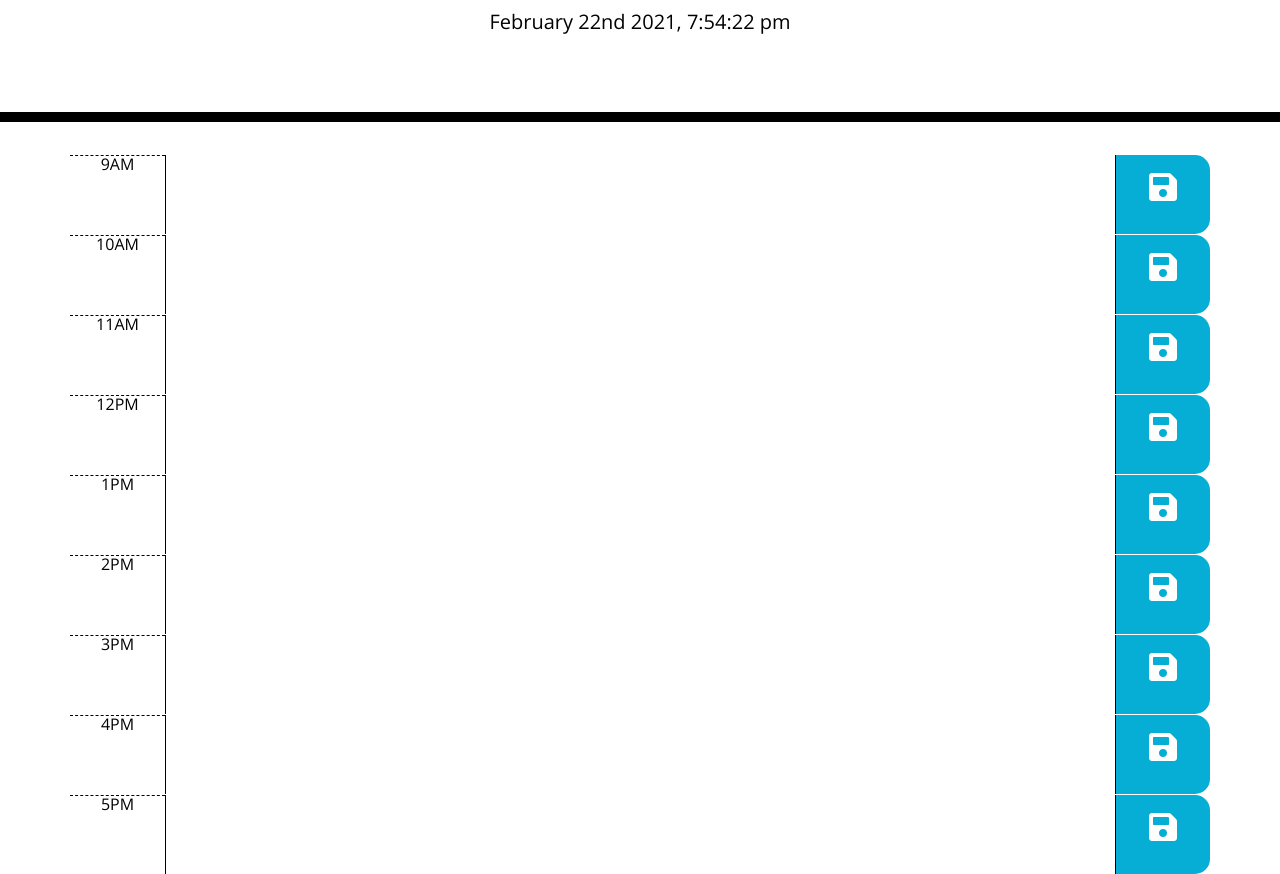
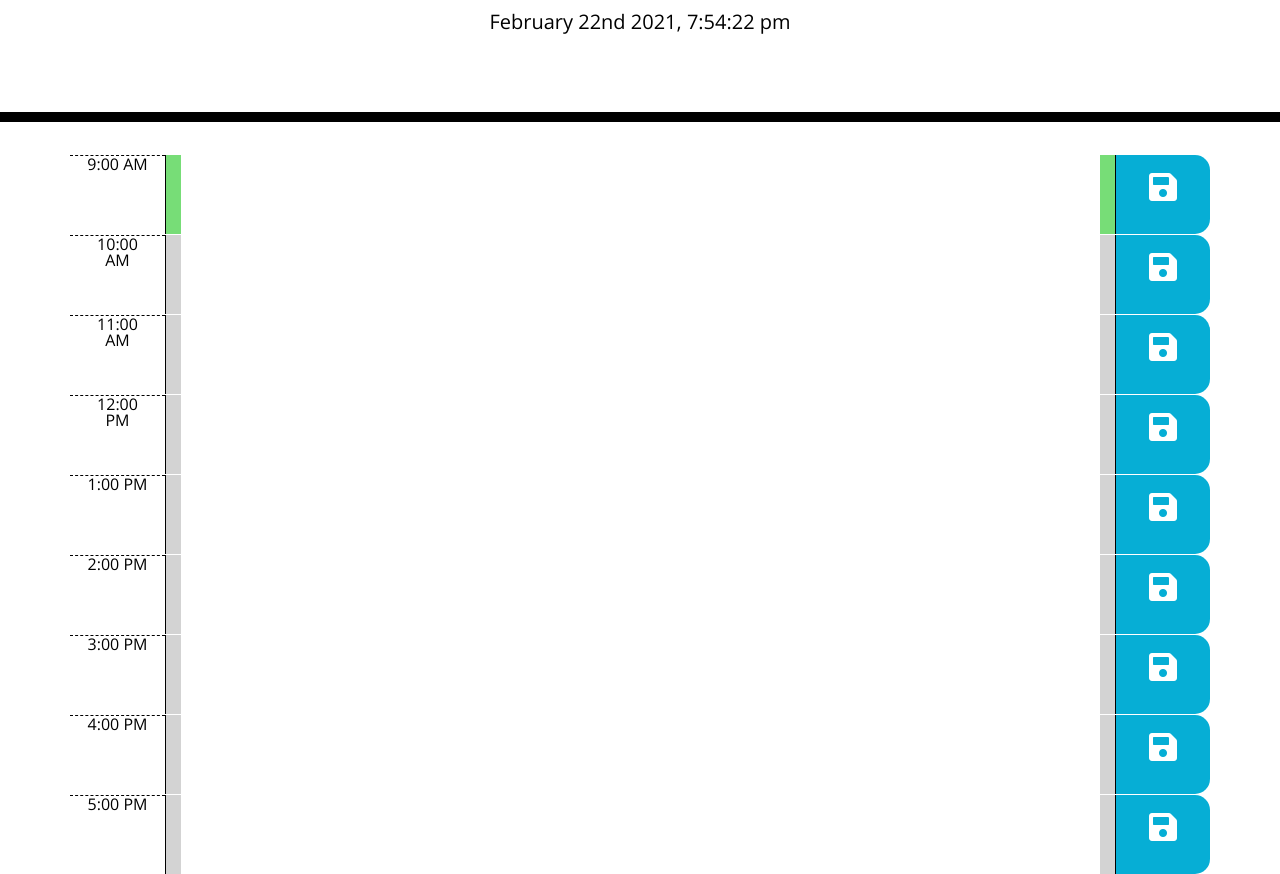
Before and after one commit to bHutchingson/day-planner, a plain HTML site: page index.html in a window 1280 px wide. Shown: the part 182-1056 px from the top of the page. Drawn offline with nearby package versions, Linux system fonts and the light colour scheme.

Commit message:
added time function to calculate whether a current time has passed yet

```diff
--- a/Assets/script/script.js
+++ b/Assets/script/script.js
@@ -1,7 +1,149 @@
 var currentDay = $('#currentDay');
+
+var currentTime = moment().startOf('hour').format('LT');
+var beforeTime = moment().startOf('day').add(0, 'hours');
+
+
 
 //adds timer and counts to the second
 var timeInterval = setInterval(function() {
+    timeBetween();
     var time = moment().format('MMMM Do YYYY, h:mm:ss a');
     currentDay.text(time);
 },1000);
+
+
+var time9 = $('#time9');
+var nineAm = beforeTime.add(9, 'hour').format('LT');
+$('#nineAm').text(nineAm);
+
+
+var time10 = $('#time10');
+var tenAm = beforeTime.add(1, 'hour').format('LT');
+$('#tenAm').text(tenAm);
+
+
+var time11 = $('#time11');
+var elevenAm = beforeTime.add(1, 'hour').format('LT');
+$('#elevenAm').text(elevenAm);
+
+
+var time12 = $('#time12');
+var twelvePm = beforeTime.add(1, 'hour').format('LT');
+$('#twelvePm').text(twelvePm);
+
+
+var time1 = $('#time1');
+var onePm = beforeTime.add(1, 'hour').format('LT');
+$('#onePm').text(onePm);
+
+
+var time2 = $('#time2');
+var twoPm = beforeTime.add(1, 'hour').format('LT');
+$('#twoPm').text(twoPm);
+
+
+var time3 = $('#time3');
+var threePm = beforeTime.add(1, 'hour').format('LT');
+$('#threePm').text(threePm);
+
+
+var time4 = $('#time4');
+var fourPm = beforeTime.add(1, 'hour').format('LT');
+$('#fourPm').text(fourPm);
+
+
+var time5 = $('#time5');
+var fivePm = beforeTime.add(1, 'hour').format('LT');
+$('#fivePm').text(fivePm);
+
+function timeBetween() {
+
+    // 9 am
+    if (nineAm === currentTime) {
+        time9.addClass('present');
+    } else if (nineAm < currentTime) {
+        time9.addClass('past');
+    } else {
+        time9.addClass('future');
+    };
+
+    // 10 am
+    if (tenAm === currentTime) {
+        time10.addClass('present');
+    } else if (tenAm < currentTime) {
+        time10.addClass('past');
+    } else {
+        time10.addClass('future');
+    };
+
+    // 11 am
+    if (elevenAm === currentTime) {
+        time11.addClass('present');
+    } else if (elevenAm < currentTime) {
+        time11.addClass('past');
+    } else {
+        time11.addClass('future');
+    };
+
+    // 12 pm
+    if (twelvePm === currentTime) {
+        time12.addClass('present');
+    } else if (twelvePm < currentTime) {
+        time12.addClass('past');
+    } else {
+        time12.addClass('future');
+    };
+
+    // 1 pm
+    if (onePm === currentTime) {
+        time1.addClass('present');
+    } else if (onePm < currentTime) {
+        time1.addClass('past');
+    } else {
+        time1.addClass('future');
+    };
+
+    // 2 pm
+    if (twoPm === currentTime) {
+        time2.addClass('present');
+    } else if (twoPm < currentTime) {
+        time2.addClass('past');
+    } else {
+        time2.addClass('future');
+    };
+
+    // 3 pm
+    if (threePm === currentTime) {
+        time3.addClass('present');
+    } else if (threePm < currentTime) {
+        time3.addClass('past');
+    } else {
+        time3.addClass('future');
+    };
+
+    // 4 pm
+    if (fourPm === currentTime) {
+        time4.addClass('present');
+    } else if (fourPm < currentTime) {
+        time4.addClass('past');
+    } else {
+        time4.addClass('future');
+    };
+
+    // 5 pm
+    if (fivePm === currentTime) {
+        time5.addClass('present');
+    } else if (fivePm < currentTime) {
+        time5.addClass('past');
+    } else {
+        time5.addClass('future');
+    };
+
+    //reset at midnight
+
+
+};
+
+console.log(nineAm);
+console.log(currentTime);
--- a/index.html
+++ b/index.html
@@ -29,50 +29,66 @@
       <p id="currentDay" class="lead"></p>
     </header>
     <div class="container">
-      <!-- Timeblocks go here -->
+        <!-- 9 am -->
         <div class="row">
-            <div class="col-md-1 hour">9AM</div>
-            <div class="col-md-10 textarea"><input type="text"></div>
+            <div class="col-md-1 hour" id="nineAm"></div>
+            <div class="col-md-10 textarea" id='time9'><input type="text"></div>
             <div class="col-md-1 saveBtn"><i class="fas fa-save"></i></div>
         </div>
+
+        <!-- 10 am -->
         <div class="row">
-            <div class="col-md-1 hour">10AM</div>
-            <div class="col-md-10 textarea"><input type="text"></div>
+            <div class="col-md-1 hour" id="tenAm"></div>
+            <div class="col-md-10 textarea" id='time10'><input type="text"></div>
             <div class="col-md-1 saveBtn"><i class="fas fa-save"></i></div>
         </div>
+
+        <!-- 11 am -->
         <div class="row">
-            <div class="col-md-1 hour">11AM</div>
-            <div class="col-md-10 textarea"><input type="text"></div>
+            <div class="col-md-1 hour" id="elevenAm"></div>
+            <div class="col-md-10 textarea" id='time11'><input type="text"></div>
             <div class="col-md-1 saveBtn"><i class="fas fa-save"></i></div>
         </div>
+
+        <!-- 12 pm -->
         <div class="row">
-            <div class="col-md-1 hour">12PM</div>
-            <div class="col-md-10 textarea"><input type="text"></div>
+            <div class="col-md-1 hour" id="twelvePm"></div>
+            <div class="col-md-10 textarea" id='time12'><input type="text"></div>
             <div class="col-md-1 saveBtn"><i class="fas fa-save"></i></div>
         </div>
+
+        <!-- 1 pm -->
         <div class="row">
-            <div class="col-md-1 hour">1PM</div>
-            <div class="col-md-10 textarea"><input type="text"></div>
+            <div class="col-md-1 hour" id="onePm"></div>
+            <div class="col-md-10 textarea" id='time1'><input type="text"></div>
             <div class="col-md-1 saveBtn"><i class="fas fa-save"></i></div>
         </div>
+
+        <!-- 2 pm -->
         <div class="row">
-            <div class="col-md-1 hour">2PM</div>
-            <div class="col-md-10 textarea"><input type="text"></div>
+            <div class="col-md-1 hour" id="twoPm"></div>
+            <div class="col-md-10 textarea" id='time2'><input type="text"></div>
             <div class="col-md-1 saveBtn"><i class="fas fa-save"></i></div>
         </div>
+
+        <!-- 3 pm -->
         <div class="row">
-            <div class="col-md-1 hour">3PM</div>
-            <div class="col-md-10 textarea"><input type="text"></div>
+            <div class="col-md-1 hour" id="threePm"></div>
+            <div class="col-md-10 textarea" id='time3'><input type="text"></div>
             <div class="col-md-1 saveBtn"><i class="fas fa-save"></i></div>
         </div>
+
+        <!-- 4 pm -->
         <div class="row">
-            <div class="col-md-1 hour">4PM</div>
-            <div class="col-md-10 textarea"><input type="text"></div>
+            <div class="col-md-1 hour" id="fourPm"></div>
+            <div class="col-md-10 textarea" id='time4'><input type="text"></div>
             <div class="col-md-1 saveBtn"><i class="fas fa-save"></i></div>
         </div>
+
+        <!-- 5 pm -->
         <div class="row">
-            <div class="col-md-1 hour">5PM</div>
-            <div class="col-md-10 textarea"><input type="text"></div>
+            <div class="col-md-1 hour" id="fivePm"></div>
+            <div class="col-md-10 textarea" id='time5'><input type="text"></div>
             <div class="col-md-1 saveBtn"><i class="fas fa-save"></i></div>
         </div>
     </div>
```
